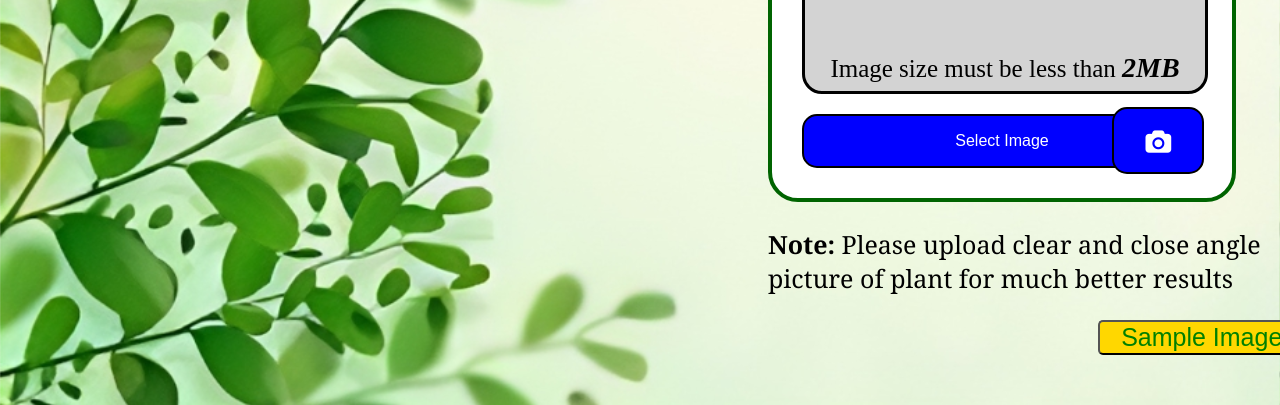
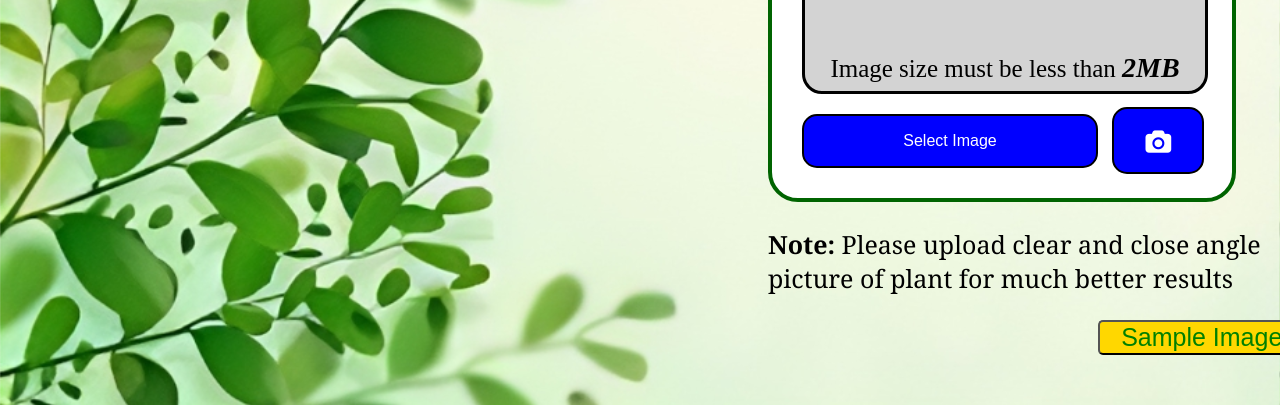
Before and after one commit to Jatinagrawal22/Sih, a plain HTML site: page index.html in a window 1280 px wide. Shown: the part 430-835 px from the top of the page. Drawn offline with Linux system fonts and the light colour scheme.

Commit message:
Update style.css

```diff
--- a/style.css
+++ b/style.css
@@ -98,7 +98,7 @@ h1{
 
 .si{
     display: block;
-    width: 100%;
+    width: 74%;
     padding: 16px 0;
     border-radius: 15px;
     background-color: blue;
```
